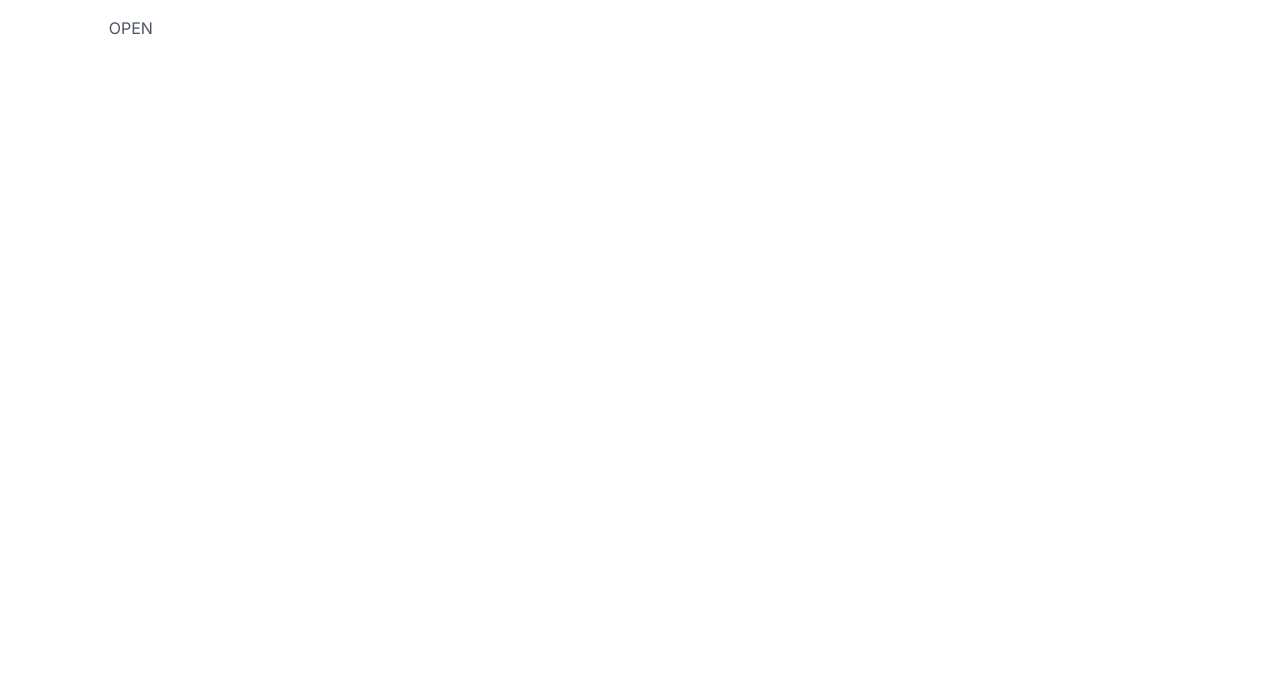
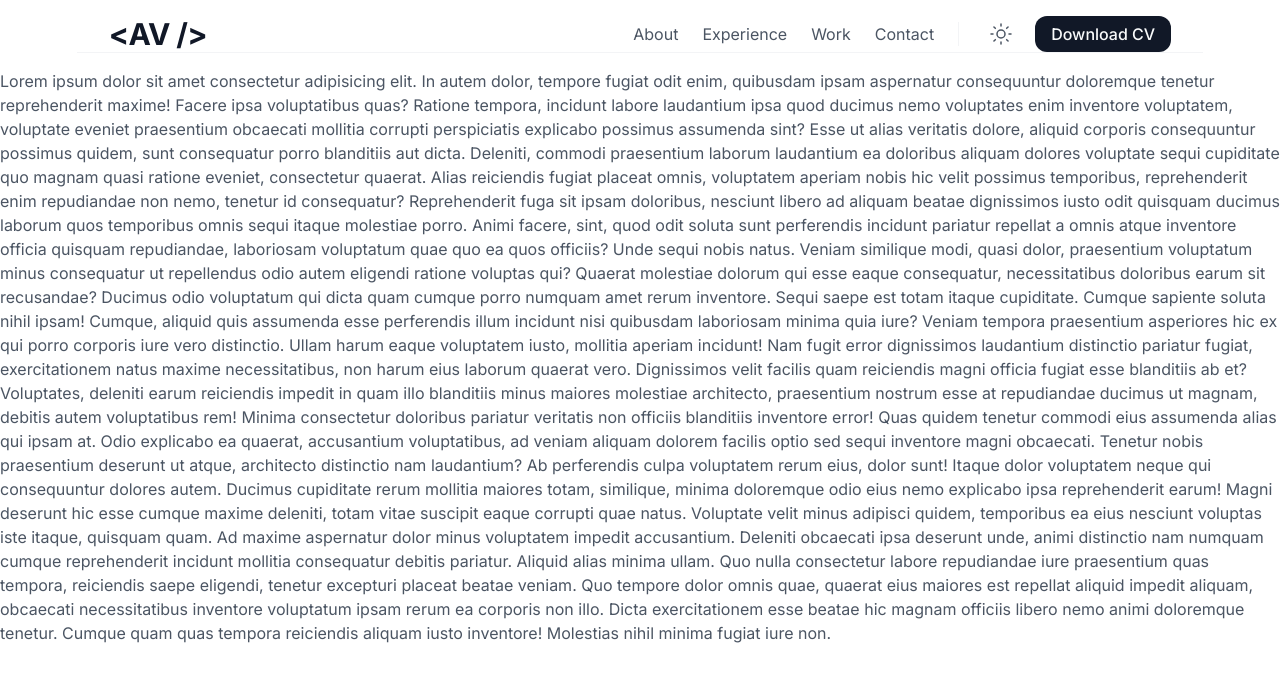
Before and after one commit to vnko1/portfolio, a Next.js app: page / in a window 1280 px wide. Shown: the top 682 px of the page. Built offline with nearby package versions, Linux system fonts and the light colour scheme.

Commit message:
added: header component

```diff
--- a/src/app/page.tsx
+++ b/src/app/page.tsx
@@ -1,5 +1,71 @@
 export const revalidate = 300;
 
 export default function Home() {
-  return <main></main>;
+  return (
+    <main>
+      Lorem ipsum dolor sit amet consectetur adipisicing elit. In
+      autem dolor, tempore fugiat odit enim, quibusdam ipsam
+      aspernatur consequuntur doloremque tenetur reprehenderit maxime!
+      Facere ipsa voluptatibus quas? Ratione tempora, incidunt labore
+      laudantium ipsa quod ducimus nemo voluptates enim inventore
+      voluptatem, voluptate eveniet praesentium obcaecati mollitia
+      corrupti perspiciatis explicabo possimus assumenda sint? Esse ut
+      alias veritatis dolore, aliquid corporis consequuntur possimus
+      quidem, sunt consequatur porro blanditiis aut dicta. Deleniti,
+      commodi praesentium laborum laudantium ea doloribus aliquam
+      dolores voluptate sequi cupiditate quo magnam quasi ratione
+      eveniet, consectetur quaerat. Alias reiciendis fugiat placeat
+      omnis, voluptatem aperiam nobis hic velit possimus temporibus,
+      reprehenderit enim repudiandae non nemo, tenetur id consequatur?
+      Reprehenderit fuga sit ipsam doloribus, nesciunt libero ad
+      aliquam beatae dignissimos iusto odit quisquam ducimus laborum
+      quos temporibus omnis sequi itaque molestiae porro. Animi
+      facere, sint, quod odit soluta sunt perferendis incidunt
+      pariatur repellat a omnis atque inventore officia quisquam
+      repudiandae, laboriosam voluptatum quae quo ea quos officiis?
+      Unde sequi nobis natus. Veniam similique modi, quasi dolor,
+      praesentium voluptatum minus consequatur ut repellendus odio
+      autem eligendi ratione voluptas qui? Quaerat molestiae dolorum
+      qui esse eaque consequatur, necessitatibus doloribus earum sit
+      recusandae? Ducimus odio voluptatum qui dicta quam cumque porro
+      numquam amet rerum inventore. Sequi saepe est totam itaque
+      cupiditate. Cumque sapiente soluta nihil ipsam! Cumque, aliquid
+      quis assumenda esse perferendis illum incidunt nisi quibusdam
+      laboriosam minima quia iure? Veniam tempora praesentium
+      asperiores hic ex qui porro corporis iure vero distinctio. Ullam
+      harum eaque voluptatem iusto, mollitia aperiam incidunt! Nam
+      fugit error dignissimos laudantium distinctio pariatur fugiat,
+      exercitationem natus maxime necessitatibus, non harum eius
+      laborum quaerat vero. Dignissimos velit facilis quam reiciendis
+      magni officia fugiat esse blanditiis ab et? Voluptates, deleniti
+      earum reiciendis impedit in quam illo blanditiis minus maiores
+      molestiae architecto, praesentium nostrum esse at repudiandae
+      ducimus ut magnam, debitis autem voluptatibus rem! Minima
+      consectetur doloribus pariatur veritatis non officiis blanditiis
+      inventore error! Quas quidem tenetur commodi eius assumenda
+      alias qui ipsam at. Odio explicabo ea quaerat, accusantium
+      voluptatibus, ad veniam aliquam dolorem facilis optio sed sequi
+      inventore magni obcaecati. Tenetur nobis praesentium deserunt ut
+      atque, architecto distinctio nam laudantium? Ab perferendis
+      culpa voluptatem rerum eius, dolor sunt! Itaque dolor voluptatem
+      neque qui consequuntur dolores autem. Ducimus cupiditate rerum
+      mollitia maiores totam, similique, minima doloremque odio eius
+      nemo explicabo ipsa reprehenderit earum! Magni deserunt hic esse
+      cumque maxime deleniti, totam vitae suscipit eaque corrupti quae
+      natus. Voluptate velit minus adipisci quidem, temporibus ea eius
+      nesciunt voluptas iste itaque, quisquam quam. Ad maxime
+      aspernatur dolor minus voluptatem impedit accusantium. Deleniti
+      obcaecati ipsa deserunt unde, animi distinctio nam numquam
+      cumque reprehenderit incidunt mollitia consequatur debitis
+      pariatur. Aliquid alias minima ullam. Quo nulla consectetur
+      labore repudiandae iure praesentium quas tempora, reiciendis
+      saepe eligendi, tenetur excepturi placeat beatae veniam. Quo
+      tempore dolor omnis quae, quaerat eius maiores est repellat
+      aliquid impedit aliquam, obcaecati necessitatibus inventore
+      voluptatum ipsam rerum ea corporis non illo. Dicta
+      exercitationem esse beatae hic magnam officiis libero nemo animi
+      doloremque tenetur. Cumque quam quas tempora reiciendis aliquam
+      iusto inventore! Molestias nihil minima fugiat iure non.
+    </main>
+  );
 }
--- a/src/components/base/DownloadButton/DownloadButton.tsx
+++ b/src/components/base/DownloadButton/DownloadButton.tsx
@@ -2,23 +2,25 @@ import React from "react";
 import Link from "next/link";
 
 interface DownloadButtonProps {
-  href: string;
+  href: string | null;
   download: string;
   classNames?: string;
 }
 
 const DownloadButton: React.FC<DownloadButtonProps> = ({
   href,
-  download,
+  download = "cv",
   classNames,
 }) => {
+  if (!href) return null;
   return (
     <Link
       className={`button flex justify-center ${classNames}`}
       href={href}
       download={download}
       target='_blank'
-      rel='noreferrer'>
+      rel='noreferrer'
+      aria-label='file download link'>
       Download CV
     </Link>
   );
--- a/src/components/base/Header/Header.tsx
+++ /dev/null
@@ -1,19 +0,0 @@
-"use client";
-
-import React, { useState } from "react";
-import { Wrapper, Menu } from "@/components";
-
-const Header: React.FC = () => {
-  const [active, setActive] = useState(false);
-  return (
-    <Wrapper
-      tag='header'
-      classNames='relative overflow-hidden'
-      id='header'>
-      <button onClick={() => setActive(true)}>OPEN</button>
-      <Menu setActive={setActive} active={active} />
-    </Wrapper>
-  );
-};
-
-export default Header;
--- a/src/components/base/Logo/Logo.tsx
+++ b/src/components/base/Logo/Logo.tsx
@@ -12,6 +12,7 @@ const Logo: React.FC<LogoProps> = ({ setActive }) => (
       setActive && setActive(false);
     }}
     href='/'
+    aria-label='home link'
     className='font-bold leading-md tracking-[-0.48px] text-xl lg:text-h3_lg lg:leading-lg lg:tracking-[-0.6px] text-gl-900 dark:text-gd-900'>
     {"<AV />"}
   </Link>
--- a/src/components/base/Menu/Menu.tsx
+++ b/src/components/base/Menu/Menu.tsx
@@ -38,6 +38,7 @@ const Menu: React.FC<MenuProps> = ({ active, setActive }) => {
       <div className='flex justify-between px-xs pb-xs border-b border-b-gl-100 dark:border-b-gd-100'>
         <Logo setActive={setActive} />
         <button
+          aria-label='close menu button'
           className='button icon'
           onClick={() => setActive(false)}>
           <CrossIcon />
@@ -46,7 +47,8 @@ const Menu: React.FC<MenuProps> = ({ active, setActive }) => {
       <Navigation classNames='px-xs pb-xs border-b border-b-gl-100 dark:border-b-gd-100' />
       <button
         className='flex justify-between px-xs text-base font-normal leading-xs text-gl-600 dark:text-gd-600'
-        onClick={toggleTheme}>
+        onClick={toggleTheme}
+        aria-label='switch theme button'>
         Switch Theme
         {isDark ? <MoonIcon /> : <SunIcon />}
       </button>
--- a/src/components/base/Navigation/Navigation.tsx
+++ b/src/components/base/Navigation/Navigation.tsx
@@ -12,10 +12,16 @@ const Navigation: React.FC<NavigationProps> = ({ classNames }) => {
       <ul className='flex flex-col gap-1-lg lg:flex-row lg:gap-2-md'>
         {links.map(([label, href]) => (
           <li key={href}>
-            <Link href={href} className='link menu lg:hidden'>
+            <Link
+              href={href}
+              className='link menu lg:hidden'
+              aria-label='navigation link'>
               {label}
             </Link>
-            <Link href={href} className='link hidden lg:inline'>
+            <Link
+              href={href}
+              className='link hidden lg:inline'
+              aria-label='navigation link'>
               {label}
             </Link>
           </li>
--- a/src/components/base/Wrapper/Wrapper.tsx
+++ b/src/components/base/Wrapper/Wrapper.tsx
@@ -34,6 +34,9 @@ const Wrapper: React.FC<WrapperProps> = ({
         Tag === "section" || Tag === "header"
           ? "max-w-md lg:max-w-sm lg:px-md"
           : "",
+        Tag === "header"
+          ? "flex justify-between items-center border-b border-b-gl-100 dark:border-b-gd-100"
+          : "",
         Tag === "footer" ? "max-w-lg lg:max-w-sm lg:px-md" : ""
       )}>
       {children}
--- a/src/components/base/index.ts
+++ b/src/components/base/index.ts
@@ -1,6 +1,5 @@
 export { default as Wrapper } from "./Wrapper/Wrapper";
 export { default as Logo } from "./Logo/Logo";
 export { default as Menu } from "./Menu/Menu";
-export { default as Header } from "./Header/Header";
 export { default as Navigation } from "./Navigation/Navigation";
 export { default as DownloadButton } from "./DownloadButton/DownloadButton";
--- a/src/components/icons/BaseIcon.tsx
+++ b/src/components/icons/BaseIcon.tsx
@@ -7,7 +7,7 @@ interface BaseIconProps extends IconProps {
 
 const BaseIcon: React.FC<BaseIconProps> = ({
   children,
-  size = 32,
+  size = 24,
   ...props
 }) => (
   <svg
--- a/src/components/index.ts
+++ b/src/components/index.ts
@@ -1,2 +1,3 @@
 export * from "./base";
 export * from "./icons";
+export * from "./sections";
--- /dev/null
+++ b/src/components/sections/Header/Header.tsx
@@ -0,0 +1,68 @@
+"use client";
+
+import React, { useEffect, useState } from "react";
+
+import { useTheme } from "@/hooks";
+import {
+  Wrapper,
+  Menu,
+  Logo,
+  BurgerIcon,
+  Navigation,
+  MoonIcon,
+  SunIcon,
+  DownloadButton,
+} from "@/components";
+import clsx from "clsx";
+
+const Header: React.FC = () => {
+  const [active, setActive] = useState(false);
+  const [scrollY, setScrollY] = useState(0);
+  const { toggleTheme, isDark } = useTheme();
+
+  useEffect(() => {
+    const onHandleScroll = () => {
+      setTimeout(() => {
+        setScrollY(document.documentElement.scrollTop);
+      }, 100);
+    };
+
+    window.addEventListener("scroll", onHandleScroll);
+
+    return () => window.removeEventListener("scroll", onHandleScroll);
+  }, []);
+  const headerClassNames = clsx(
+    "sticky left-0 -top-px overflow-hidden transition-all duration-300 bg-gl-0 dark:bg-gd-0",
+    scrollY > 0 ? "bg-gl-50 dark:bg-gd-50 backdrop-blur-xl" : ""
+  );
+
+  return (
+    <Wrapper tag='header' classNames={headerClassNames} id='header'>
+      <Logo />
+      <button
+        aria-label='open menu button'
+        onClick={() => setActive(true)}
+        className='button icon lg:hidden'>
+        <BurgerIcon />
+      </button>
+      <div className='hidden lg:flex items-center'>
+        <Navigation classNames='pr-2-md border-r border-r-gl-100 dark:border-r-gd-100' />
+        <div className='pl-2-md flex gap-1-lg items-center'>
+          <button
+            className='button icon'
+            onClick={toggleTheme}
+            aria-label='switch theme button'>
+            {isDark ? <MoonIcon /> : <SunIcon />}
+          </button>
+          <DownloadButton
+            href='/cv.pdf'
+            download='Example-PDF-document'
+          />
+        </div>
+      </div>
+      <Menu setActive={setActive} active={active} />
+    </Wrapper>
+  );
+};
+
+export default Header;
--- a/src/components/sections/index.ts
+++ b/src/components/sections/index.ts
@@ -0,0 +1 @@
+export { default as Header } from "./Header/Header";
```
